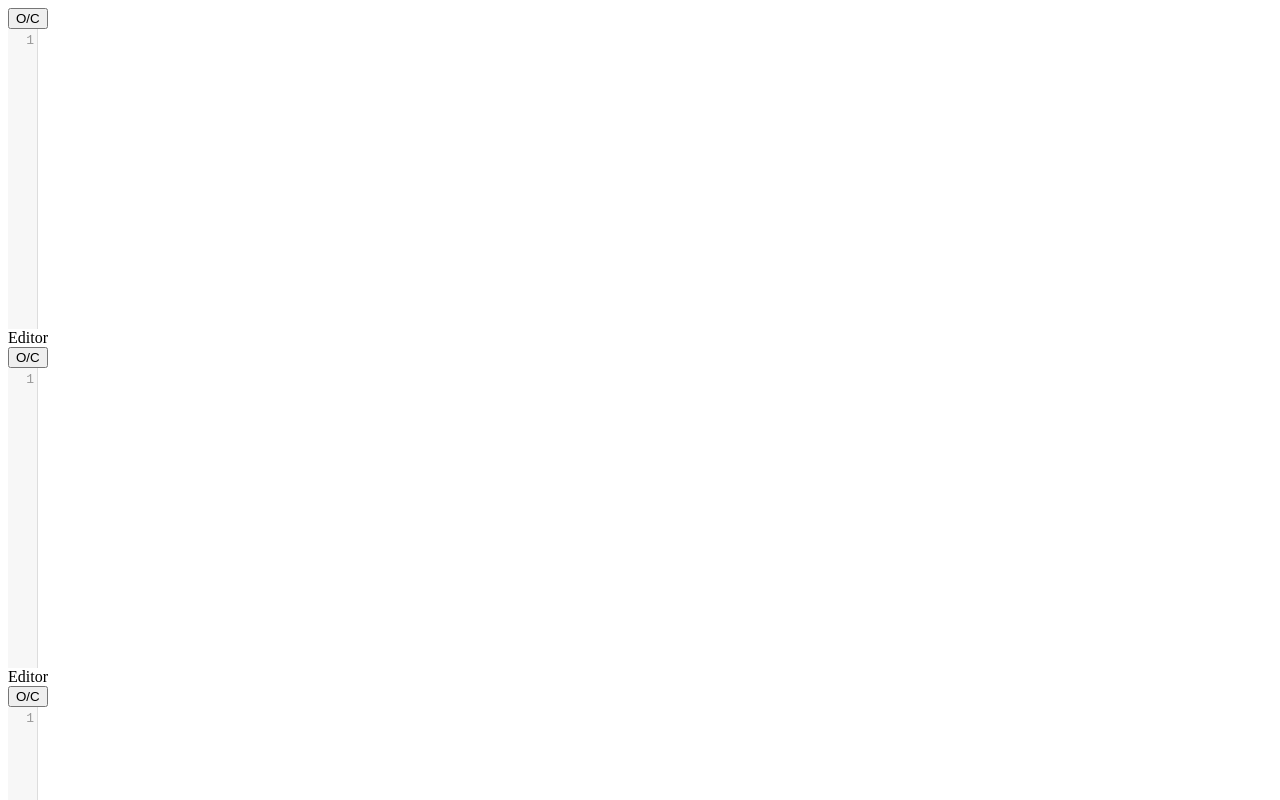
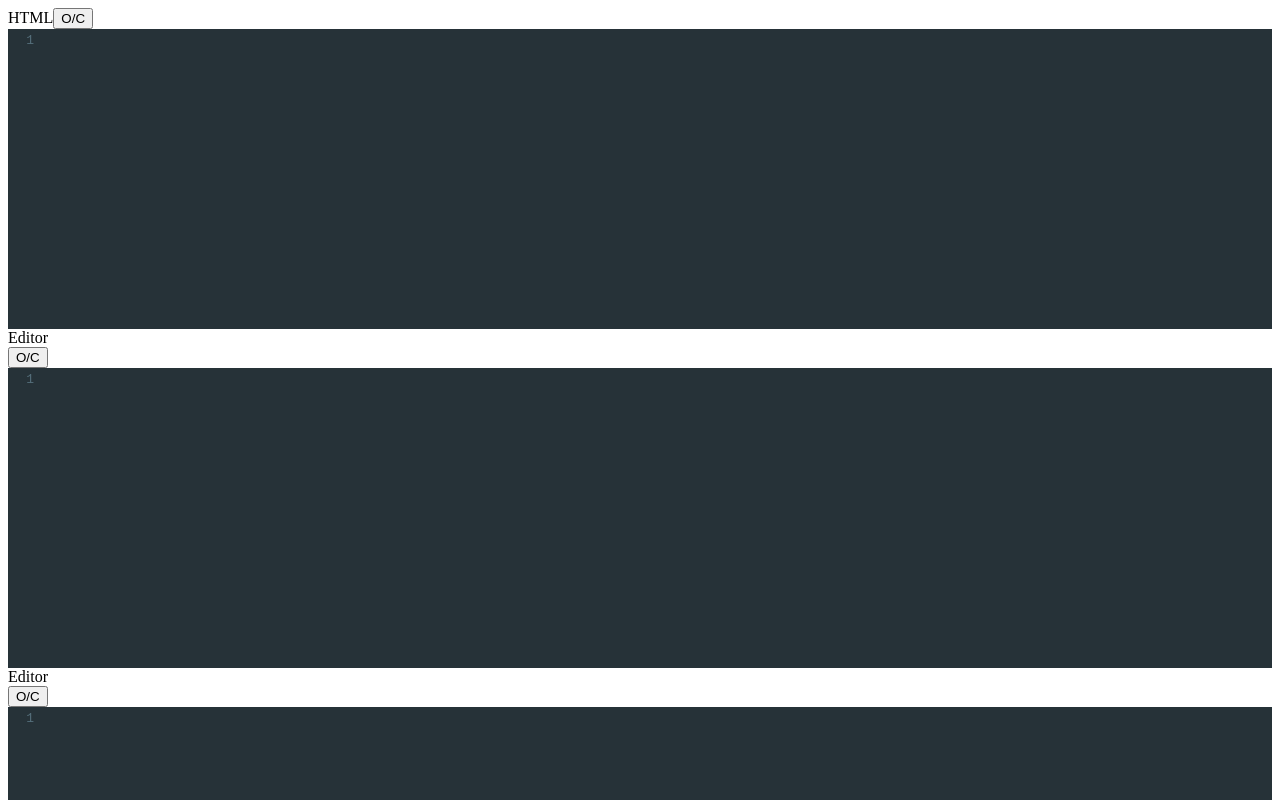
Before and after one commit to Mnargh/codepen-clone, a React (Create React App) app: page / in a window 1280 px wide. Shown: the top 800 px of the page. Built offline with nearby package versions, Linux system fonts and the light colour scheme.

Commit message:
Enabled typing and setting state for edit html component

```diff
--- a/src/components/App.js
+++ b/src/components/App.js
@@ -1,11 +1,19 @@
-import React from 'react'
+import React, { useState } from 'react'
 import Editor from './Editor'
 
 function App() {
+
+  const [ html, setHtml] = useState('')
+
   return (
     <>
       <div className="pane top">
-        <Editor />
+        <Editor
+          language="xml"
+          displayName="HTML"
+          value={html}
+          onChange={setHtml}
+        />
         <Editor />
         <Editor />
 
--- a/src/components/Editor.js
+++ b/src/components/Editor.js
@@ -34,6 +34,7 @@ export default function Editor( props ) {
           lineWrapping: true,
           lint: true,
           mode: language,
+          theme: 'material',
           lineNumbers: true
         }}
       />
```
